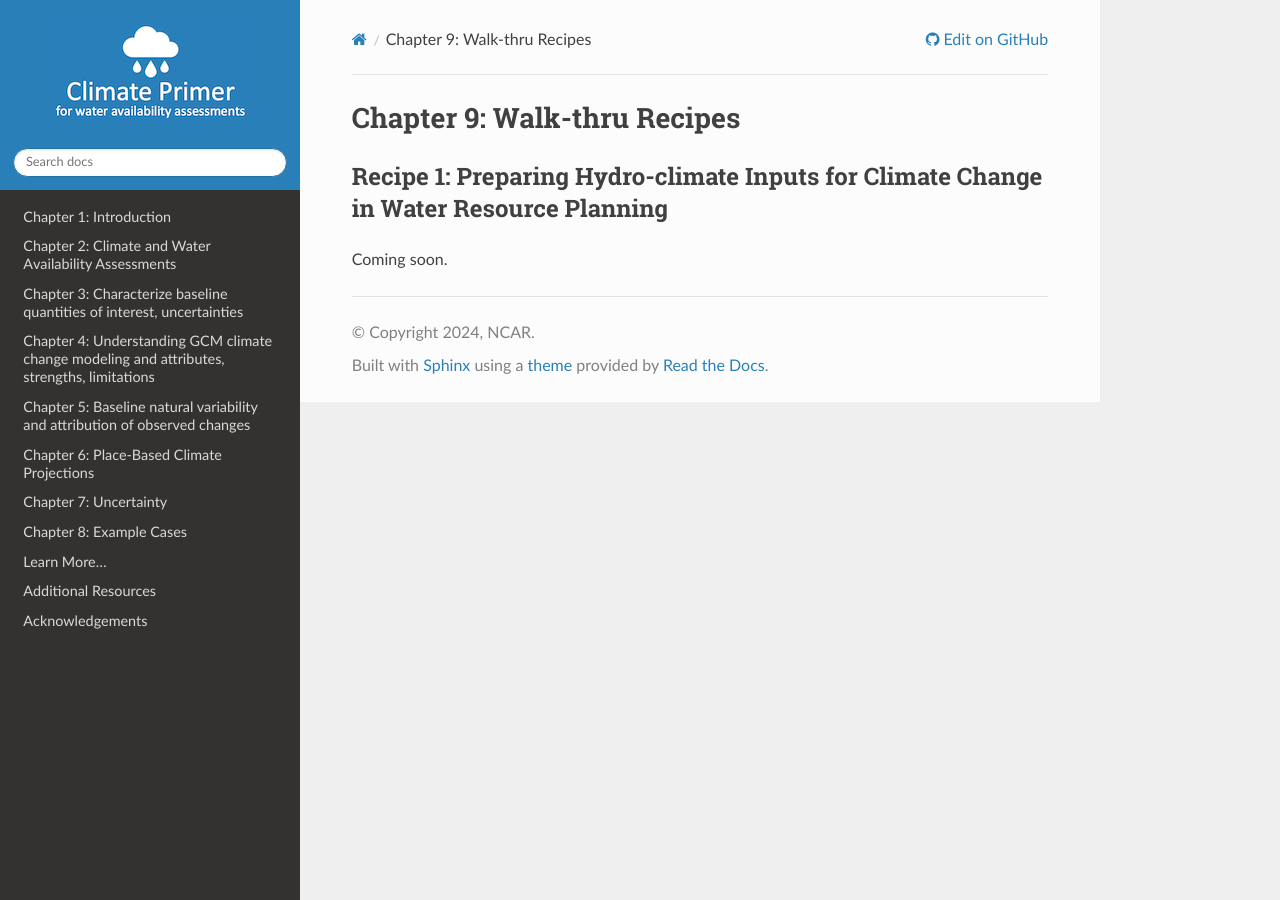
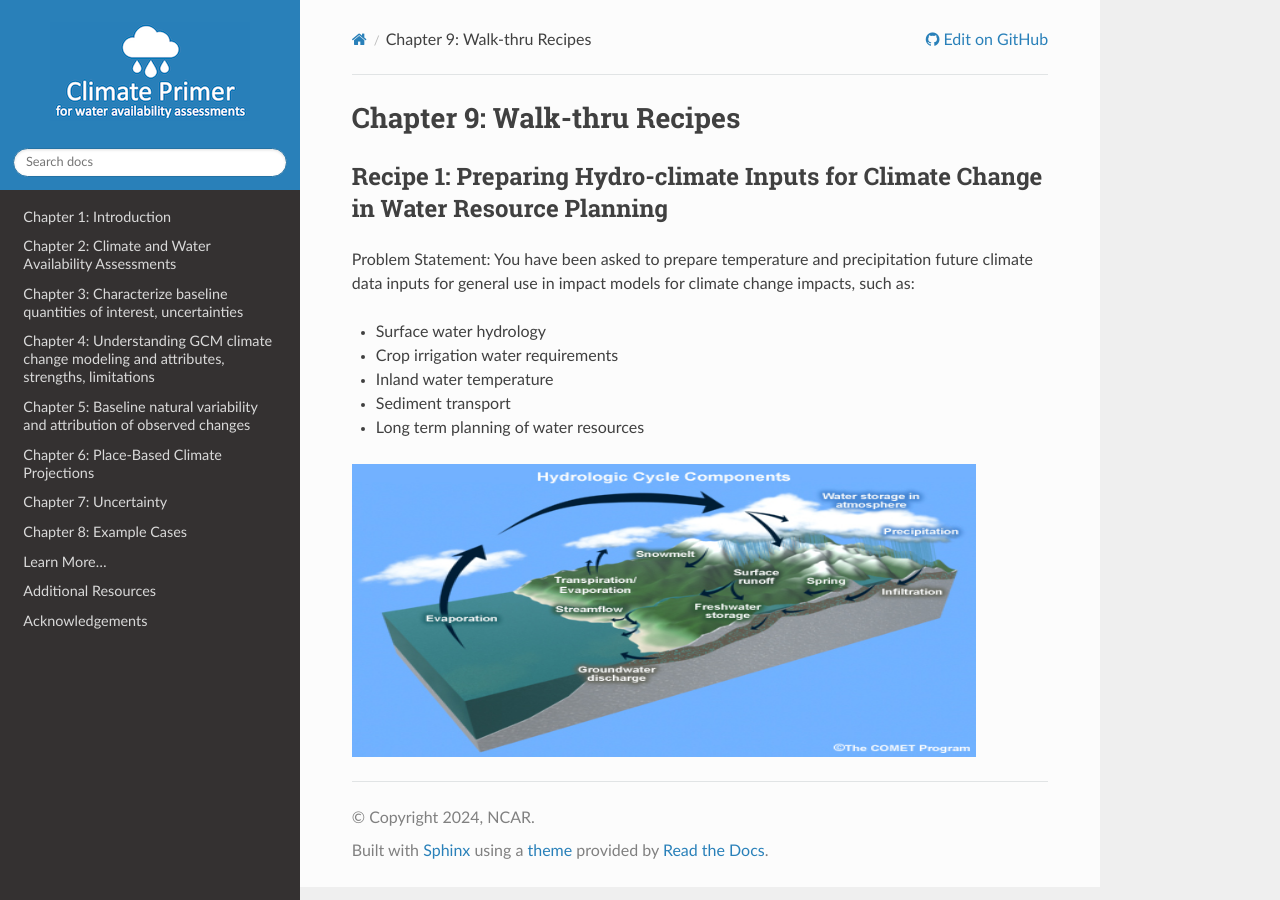
Before and after one commit to NCAR/climate-primer-water, a Sphinx documentation site: the page built from doc/ch9_recipes.rst, in a window 1280 px wide. Built offline with Sphinx 7.4.7 and the Read the Docs theme 2.0.0, drawn with Linux system fonts in a browser that asks for light colours.

Commit message:
Update ch9_recipes.rst

```diff
--- a/doc/ch9_recipes.rst
+++ b/doc/ch9_recipes.rst
@@ -5,4 +5,17 @@
 Recipe 1: Preparing Hydro-climate Inputs for Climate Change in Water Resource Planning
 --------------------------------------------------------------------------------------
 
-Coming soon.
+Problem Statement:  You have been asked to prepare temperature and precipitation future climate data inputs for general use in impact models for climate change impacts, such as:
+
+* Surface water hydrology
+* Crop irrigation water requirements
+* Inland water temperature
+* Sediment transport
+* Long term planning of water resources
+
+|image_intro1|
+
+
+.. |image_intro1| image:: media/ch3/image_intro1.jpg
+   :width: 6.5in
+   :height: 3.05556in
```
